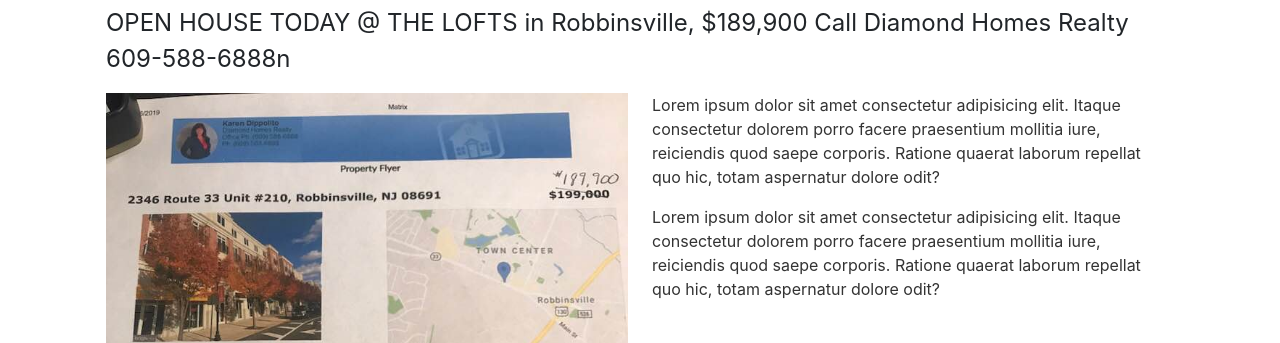
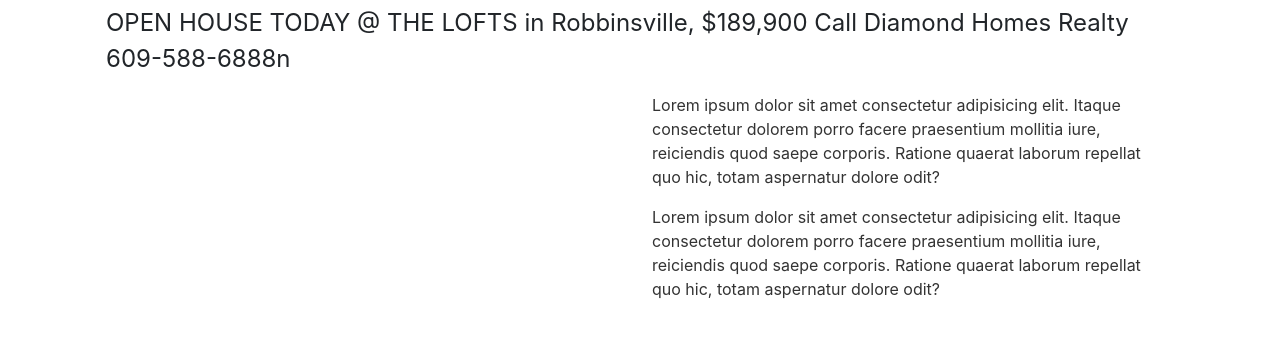
Before and after one commit to mhousni/eleventy-blog, an Eleventy site: page content/index.njk in a window 1280 px wide. Shown: the part 1599-1942 px from the top of the page. Built offline with nearby package versions, Linux system fonts and the light colour scheme; Eleventy itself is replaced by a stand-in of ours; files that its build step writes are made by us from their sources; files whose address does not match are found by name.

Commit message:
Update content/blog/2025-07-04-open-house-today-the-lofts-in-robbinsville-dollar189900-call-diamond-homes-realty-609-588-6888.md (via Pages CMS)

```diff
--- a/content/blog/2025-07-04-open-house-today-the-lofts-in-robbinsville-dollar189900-call-diamond-homes-realty-609-588-6888.md
+++ b/content/blog/2025-07-04-open-house-today-the-lofts-in-robbinsville-dollar189900-call-diamond-homes-realty-609-588-6888.md
@@ -3,7 +3,6 @@
   Realty 609-588-6888n
 draft: false
 featured: true
-cover: /img/book-10.jpg
 ---
 OPEN HOUSE TODAY @ THE LOFTS in Robbinsville, $189,900
 
```
